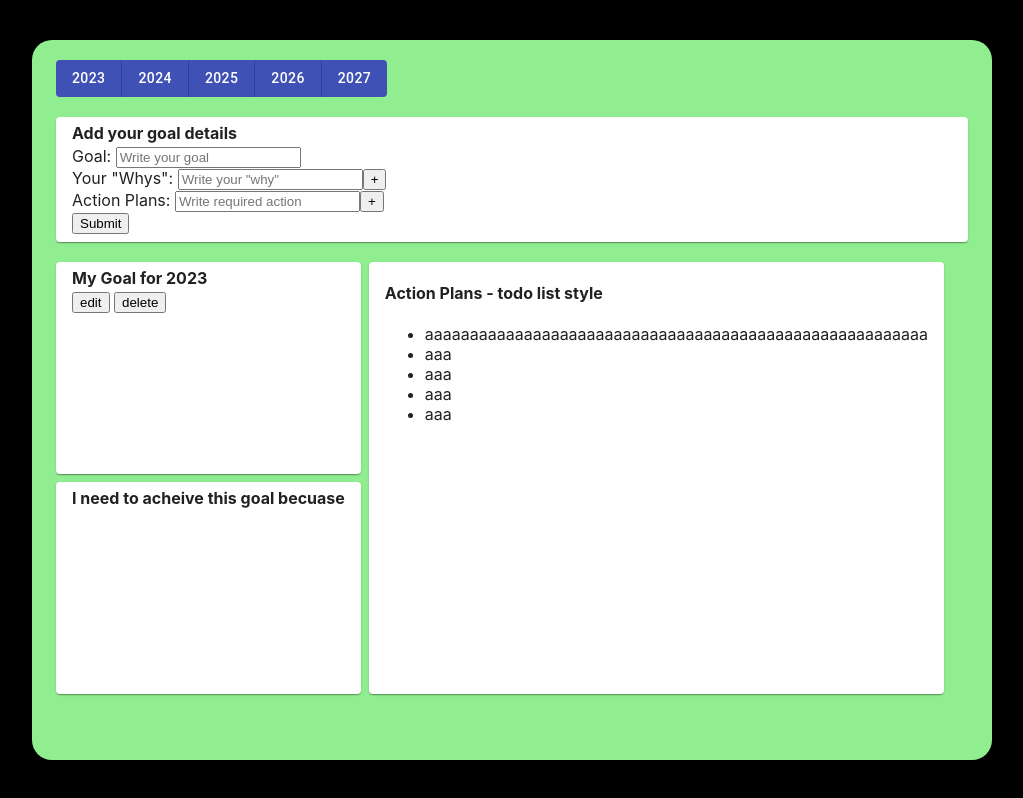
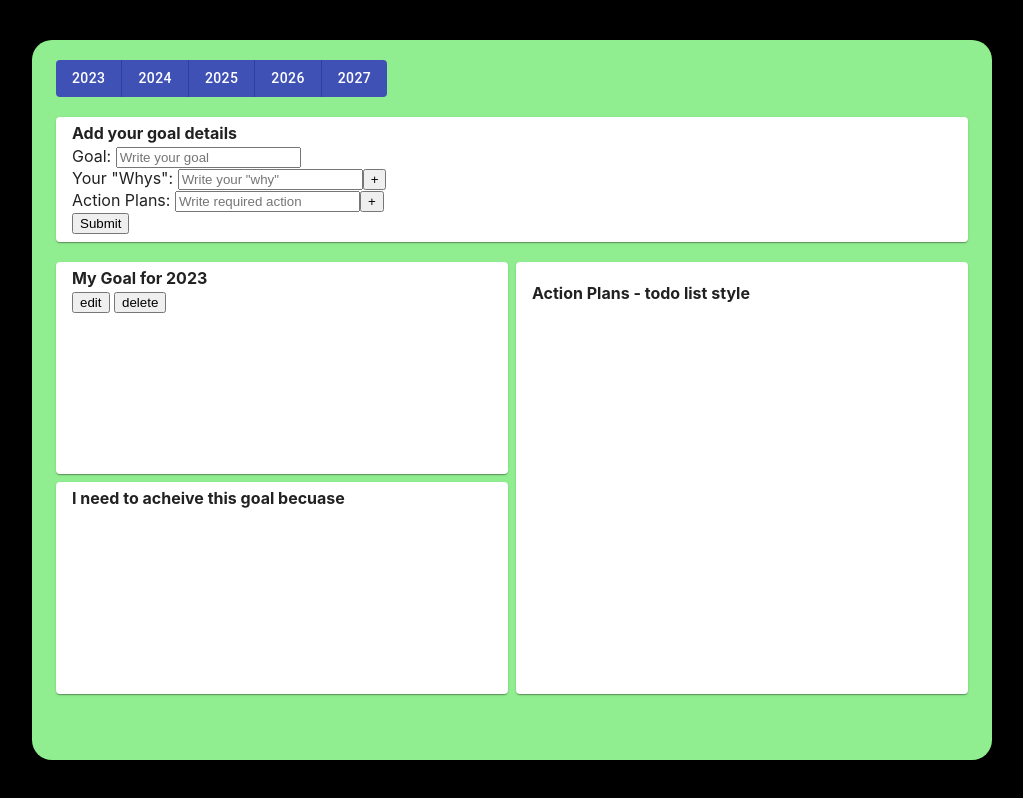
Before and after one commit to JS-Jamie/in-five-years, a React (Create React App) app: page / in a window 1280 px wide. Shown: the whole page, without its empty margins (128-1151 px from the left). Built offline with nearby package versions, Linux system fonts and the light colour scheme; the HTML template or start-up script is replaced by a standard one.

Commit message:
Fix css features

```diff
--- a/src/components/goalDetails/GoalDetails.jsx
+++ b/src/components/goalDetails/GoalDetails.jsx
@@ -24,6 +24,7 @@ const GoalDetails = ({
     <div style={{ display: 'flex', flexDirection: 'row', gap: '8px' }}>
       <div
         style={{
+          width: '100%',
           display: 'flex',
           flexDirection: 'column',
           gap: '8px',
@@ -62,18 +63,30 @@ const GoalDetails = ({
           </CardContent>
         </Card>
       </div>
-      <div>
+      <div
+        style={{
+          width: '100%',
+          display: 'flex',
+          flexDirection: 'column',
+          gap: '8px',
+          maxWidth: '50%',
+        }}
+      >
         <Card
-          style={{ madWidth: '50%', maxHeight: '54.1vh', minHeight: '54.1vh' }}
+          style={{ width: '100%', maxHeight: '54.1vh', minHeight: '54.1vh' }}
         >
           <CardContent style={{ paddingTop: '0', paddingBottom: '0' }}>
             <h4>Action Plans - todo list style</h4>
             <ul>
-              <li>aaaaaaaaaaaaaaaaaaaaaaaaaaaaaaaaaaaaaaaaaaaaaaaaaaaaaaaa</li>
-              <li>aaa</li>
-              <li>aaa</li>
-              <li>aaa</li>
-              <li>aaa</li>
+              <div>
+                {actionList.map((item, index) => {
+                  return (
+                    <div key={index}>
+                      <li>{item}</li>
+                    </div>
+                  );
+                })}
+              </div>
             </ul>
           </CardContent>
         </Card>
--- a/src/components/inputArea/InputArea.jsx
+++ b/src/components/inputArea/InputArea.jsx
@@ -36,6 +36,7 @@ const InputArea = ({
     }
 
     if (why.length > 0) {
+      e.preventDefault();
       setWhyList((currentValue) => {
         return [...currentValue, why];
       });
@@ -43,11 +44,16 @@ const InputArea = ({
     }
 
     if (action.length > 0) {
+      e.preventDefault();
       setActionList((currentValue) => {
         return [...currentValue, action];
       });
       setAction('');
     }
+  };
+
+  const handleAddWhy = (e) => {
+    e.preventDefault();
   };
 
   return (
@@ -74,7 +80,7 @@ const InputArea = ({
                 type='text'
                 placeholder='Write your "why"'
               />
-              <button>+</button>
+              <button onClick={handleAddWhy}>+</button>
               <br />
               <label>Action Plans: </label>
               <input
--- a/src/pages/first/First.jsx
+++ b/src/pages/first/First.jsx
@@ -17,6 +17,7 @@ const First = () => {
     <Container
       maxWidth='md'
       style={{
+        width: '100%',
         backgroundColor: 'lightgreen',
         height: '90vh',
         marginTop: '5vh',
```
